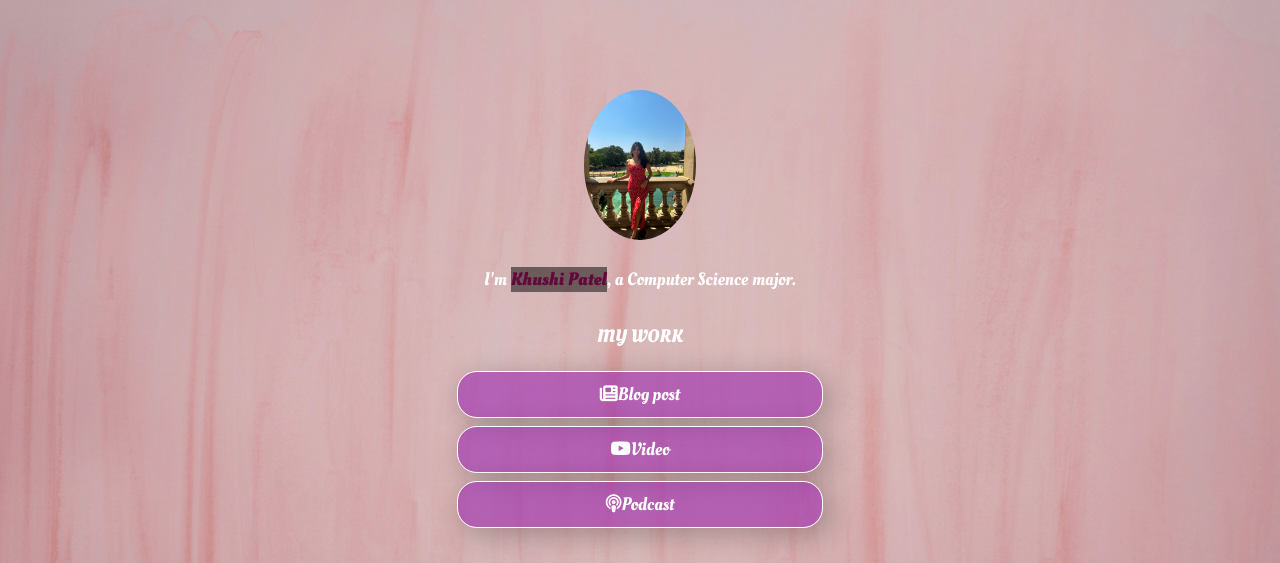
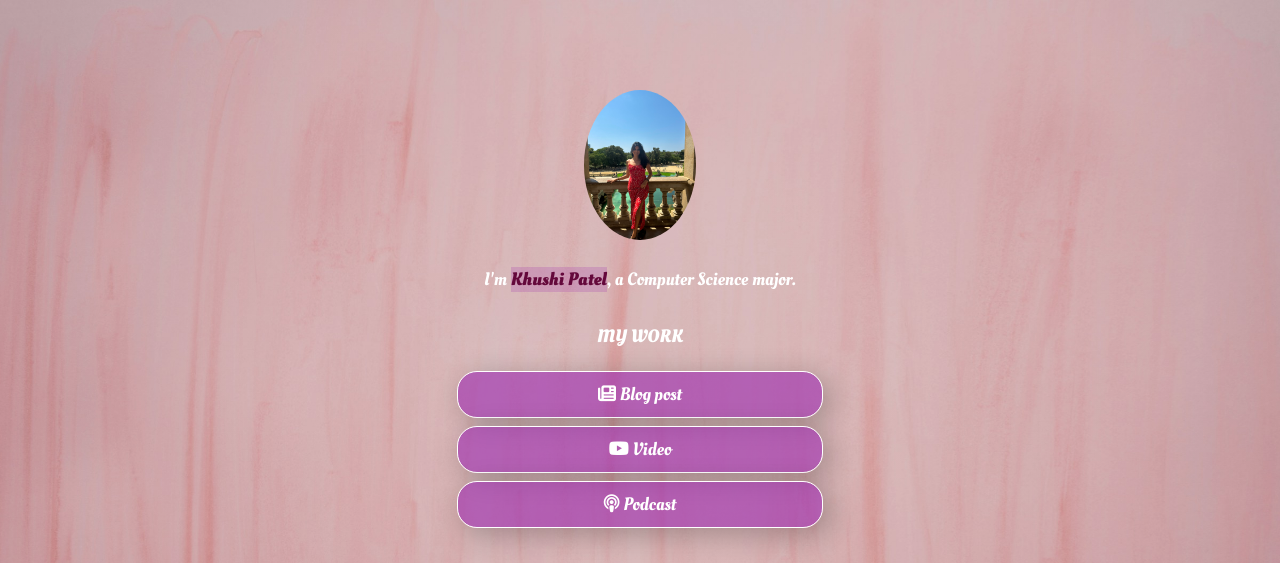
Before and after one commit to khushi-patel5/khushi-patel5.github.io, a plain HTML site: page index.html in a window 1280 px wide. Shown: the top 563 px of the page. Drawn offline with Linux system fonts and the light colour scheme.

Commit message:
edits given over slack

```diff
--- a/css/style.css
+++ b/css/style.css
@@ -88,7 +88,7 @@ img {
 }
 
 .name strong {
-    background-color: rgba(0, 0, 0, 0.50);
+    background-color: rgba(156, 39, 176, .20);
 }
 
 .section-header {
--- a/index.html
+++ b/index.html
@@ -33,7 +33,7 @@
     </div>
     <!-- Replace the # inside of the href="#" with your links. -->
     <div class="links-container">
-      <div class="button toggle"><i class="fa-solid fa-newspaper"></i>Blog post</div>
+      <div class="button toggle"><i class="fa-solid fa-newspaper"></i> Blog post</div>
       <div class="slidedown">
         <div class="description">
           <h2>The Impact of Social Media on Mental Health</h2>
@@ -42,10 +42,10 @@
         </div>
       </div>
 
-      <div class="button toggle"><i class="fa-brands fa-youtube"></i>Video</div>
+      <div class="button toggle"><i class="fa-brands fa-youtube"></i> Video</div>
       <div class="slidedown">
         <div class="description">
-          <h2>Video title</h2>
+          <h2>Small Acts, Big Impact: How to Check In on a Friend</h2>
           <p>Learn simple, meaningful ways to check in on your loved ones and brighten their day. This heartfelt video shows how small acts of kindness can make a big difference..</p>
           <style>
             .embed-container {
@@ -69,12 +69,12 @@
           <div class="embed-container">
             <iframe src="https://www.youtube.com/embed/KNq6ncJx9MI?si=tRslwf-kbL8hMQ5S" title="YouTube video player" frameborder="0" allow="accelerometer; autoplay; clipboard-write; encrypted-media; gyroscope; picture-in-picture; web-share" referrerpolicy="strict-origin-when-cross-origin" allowfullscreen></iframe>
           </div>
-          <a href="https://youtu.be/KNq6ncJx9MI" class="external-link" target="_blank">Watch</a>
+          <a href="https://youtu.be/KNq6ncJx9MI" class="external-link" target="_blank"> Watch</a>
 
         </div>
       </div>
 
-      <div class="button toggle"><i class="fa-solid fa-podcast"></i>Podcast</div>
+      <div class="button toggle"><i class="fa-solid fa-podcast"></i> Podcast</div>
       <div class="slidedown">
         <div class="description">
           <h2>Digital Detox</h2>
```
